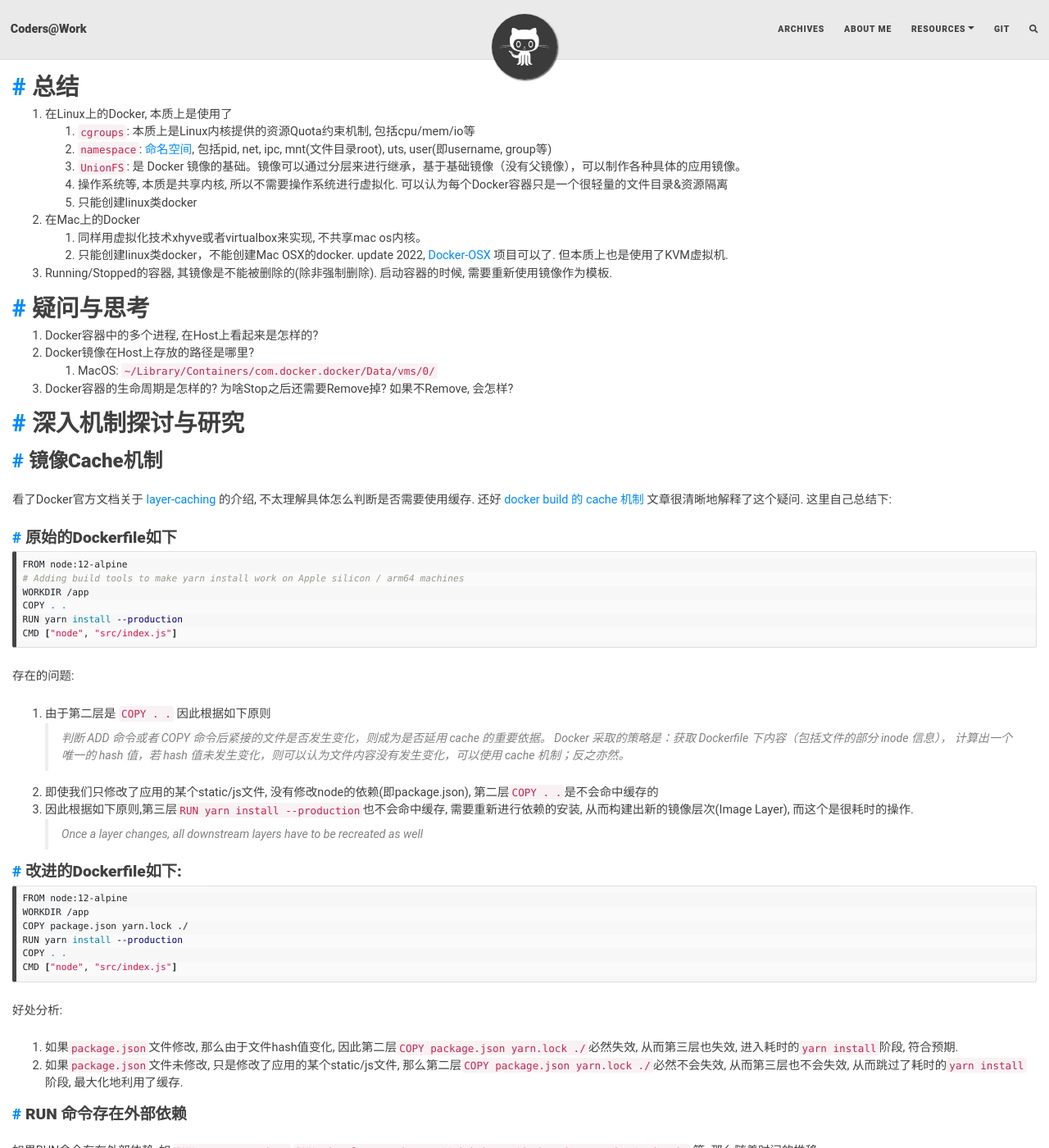
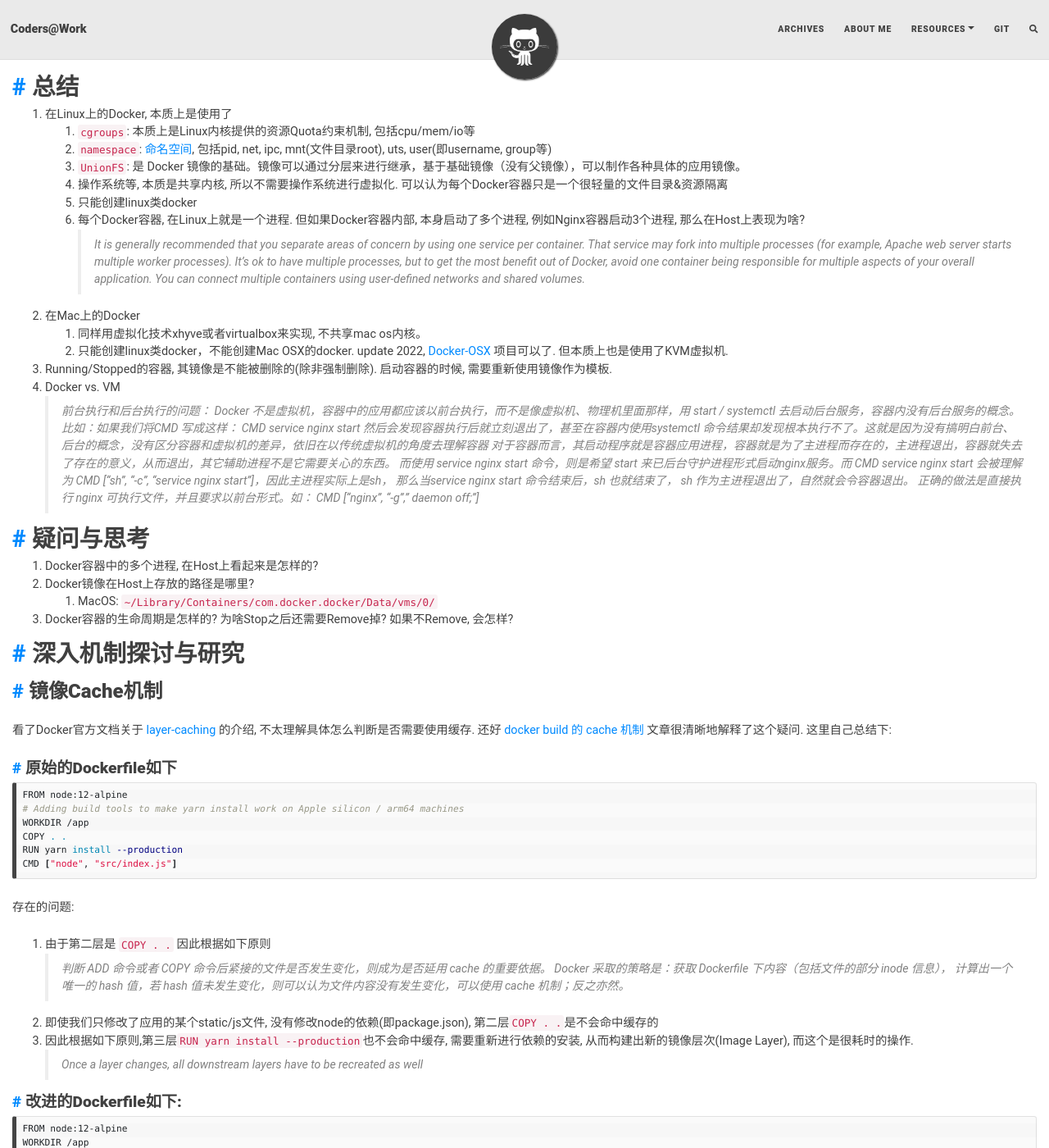
Before and after one commit to DavyJones2010/davyjones2010.github.io_bak, a Jekyll site: the page built from _posts/k8s/2022-03-19-docker-summary.md, in a window 1280 px wide and 1400 px high, scrolled down 428 px. Shown: the whole window at 82% size. Built offline with Jekyll 4.4.1, drawn with Linux system fonts in a browser that asks for light colours; nearby versions of some CDN libraries; comment, search, counter and statistics services are not loaded; some of the changed text lies outside the part shown.

Commit message:
updated docker image cache

````diff
--- a/_posts/k8s/2022-03-19-docker-summary.md
+++ b/_posts/k8s/2022-03-19-docker-summary.md
@@ -12,10 +12,27 @@
    3. `UnionFS`: 是 Docker 镜像的基础。镜像可以通过分层来进行继承，基于基础镜像（没有父镜像），可以制作各种具体的应用镜像。
    4. 操作系统等, 本质是共享内核, 所以不需要操作系统进行虚拟化. 可以认为每个Docker容器只是一个很轻量的文件目录&资源隔离
    5. 只能创建linux类docker
+   6. 每个Docker容器, 在Linux上就是一个进程. 但如果Docker容器内部, 本身启动了多个进程, 例如Nginx容器启动3个进程, 那么在Host上表现为啥?
+> It is generally recommended that you separate areas of concern by using one service per container.
+> That service may fork into multiple processes (for example, Apache web server starts multiple worker processes).
+> It’s ok to have multiple processes, but to get the most benefit out of Docker, avoid one container being responsible for multiple aspects of your overall application.
+> You can connect multiple containers using user-defined networks and shared volumes.
+
 2. 在Mac上的Docker
    1. 同样用虚拟化技术xhyve或者virtualbox来实现, 不共享mac os内核。
    2. 只能创建linux类docker，不能创建Mac OSX的docker. update 2022, [Docker-OSX](https://github.com/sickcodes/Docker-OSX) 项目可以了. 但本质上也是使用了KVM虚拟机.
 3. Running/Stopped的容器, 其镜像是不能被删除的(除非强制删除). 启动容器的时候, 需要重新使用镜像作为模板.
+4. Docker vs. VM
+> 前台执行和后台执行的问题：
+Docker 不是虚拟机，容器中的应用都应该以前台执行，而不是像虚拟机、物理机里面那样，用 start / systemctl 去启动后台服务，容器内没有后台服务的概念。
+比如：如果我们将CMD 写成这样：
+CMD service nginx start
+然后会发现容器执行后就立刻退出了，甚至在容器内使用systemctl 命令结果却发现根本执行不了。这就是因为没有搞明白前台、后台的概念，没有区分容器和虚拟机的差异，依旧在以传统虚拟机的角度去理解容器
+对于容器而言，其启动程序就是容器应用进程，容器就是为了主进程而存在的，主进程退出，容器就失去了存在的意义，从而退出，其它辅助进程不是它需要关心的东西。
+而使用 service nginx start 命令，则是希望 start 来已后台守护进程形式启动nginx服务。而 CMD service nginx start 会被理解为 CMD ["sh", "-c", "service nginx start"]，因此主进程实际上是sh， 那么当service nginx start 命令结束后，sh 也就结束了， sh 作为主进程退出了，自然就会令容器退出。
+正确的做法是直接执行 nginx 可执行文件，并且要求以前台形式。如：
+CMD ["nginx", "-g"," daemon off;"]
+
 
 
 # 疑问与思考
@@ -27,7 +44,7 @@
 # 深入机制探讨与研究
 ## 镜像Cache机制
 看了Docker官方文档关于 [layer-caching](https://docs.docker.com/get-started/09_image_best/#layer-caching) 的介绍, 不太理解具体怎么判断是否需要使用缓存.
-还好 [docker build 的 cache 机制](https://guide.daocloud.io/dcs/docker-build-cache-9153988.html) 文章很清晰地解释了这个疑问. 这里自己总结下:
+还好 [docker build 的 cache 机制](http://open.daocloud.io/docker-build-de-cache-ji-zhi/) 文章很清晰地解释了这个疑问. 这里自己总结下:
 ### 原始的Dockerfile如下
 ```shell
 FROM node:12-alpine
@@ -74,7 +91,35 @@
 ```
 
 ### 镜像构建缓存利用的最佳实践
-- 书写 Dockerfile 时, 应该将更多静态的安装&配置命令尽可能地放在 Dockerfile 的较前位置
+- 书写 Dockerfile 时, 应该将更多静态的安装&配置命令尽可能地放在 Dockerfile 的较前位置, 如:
+```shell
+FROM node:12-alpine
+WORKDIR /app
+COPY package.json yarn.lock ./
+RUN yarn install --production
+COPY . .
+CMD ["node", "src/index.js"]
+```
+- [尽量将RUN命令在一行中执行](https://www.cnblogs.com/yanjieli/p/10246117.html)以减少镜像的层次, 如
+```shell
+FROM centos
+#RUN yum install -y gcc make cmake
+#RUN wget -O redis.tar.gz "http://download.redis.io/releases/redis-3.2.5.tar.gz"
+#RUN mkdir -p /usr/src/redis
+#RUN tar xf redis.tar.gz -C /usr/src/redis --stript-components=1
+#RUN cd /usr/src/redis
+#RUN make
+#RUN make install
+#替换成一行:
+RUN yum install -y gcc make cmake \
+    && wget -O redis.tar.gz "http://download.redis.io/releases/redi s-3.2.5.tar.gz"  \
+    && mkdir -p /usr/src/redis \
+    && tar xf redis.tar.gz -C /usr/src/redis --stript-components=1 \
+    && cd /usr/src/redis \
+    && make \
+    && make install
+```
+
 
 
 # 常用命令
@@ -213,3 +258,4 @@
 # Refs
 - [容器核心:cgroups](https://www.jianshu.com/p/052e3d5792ee)
 - [Docker-从入门到实践](https://yeasy.gitbook.io/docker_practice/underly/ufs)
+- [万字长文：彻底搞懂容器镜像构建](https://moelove.info/2021/03/14/%E4%B8%87%E5%AD%97%E9%95%BF%E6%96%87%E5%BD%BB%E5%BA%95%E6%90%9E%E6%87%82%E5%AE%B9%E5%99%A8%E9%95%9C%E5%83%8F%E6%9E%84%E5%BB%BA/)
````
